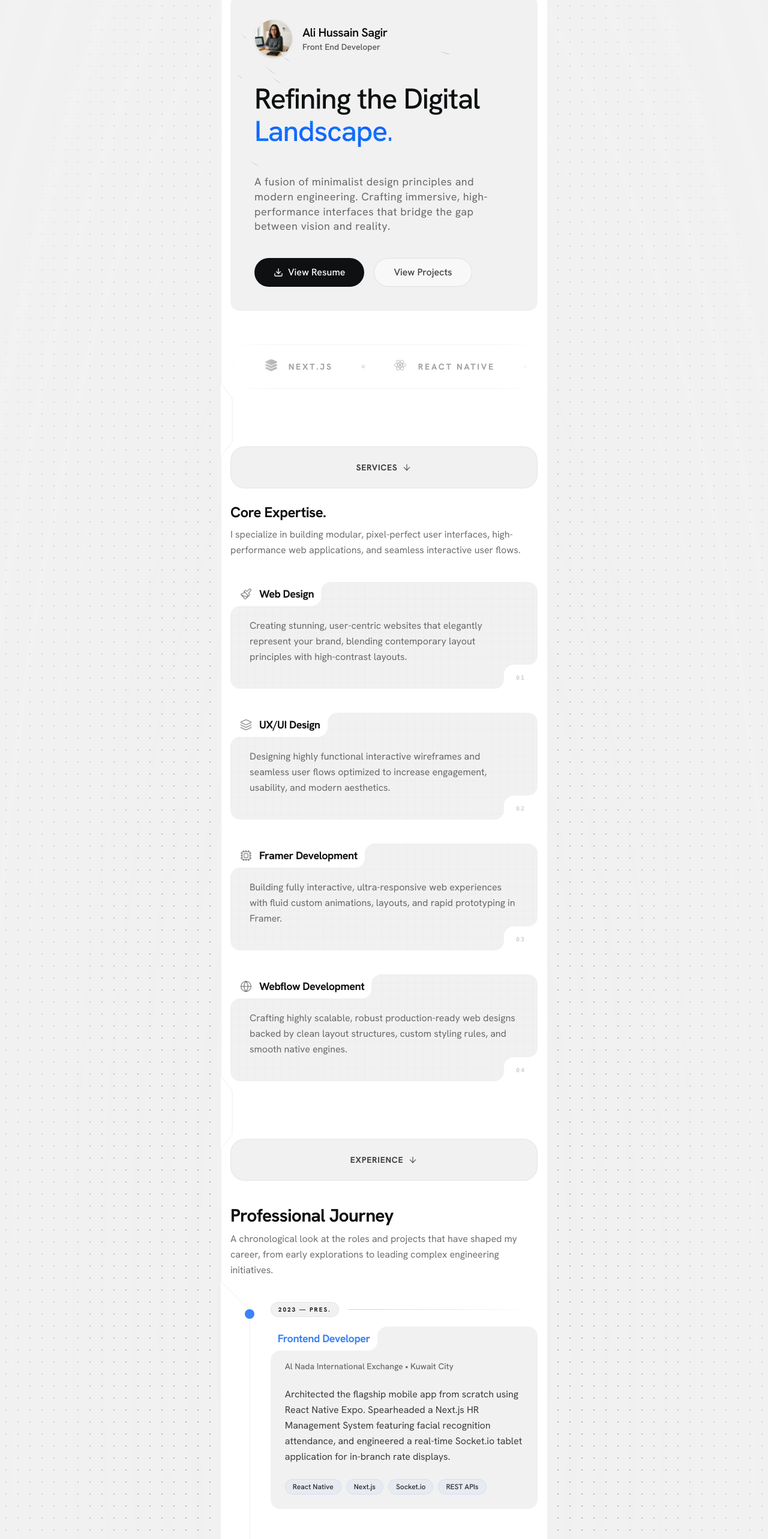
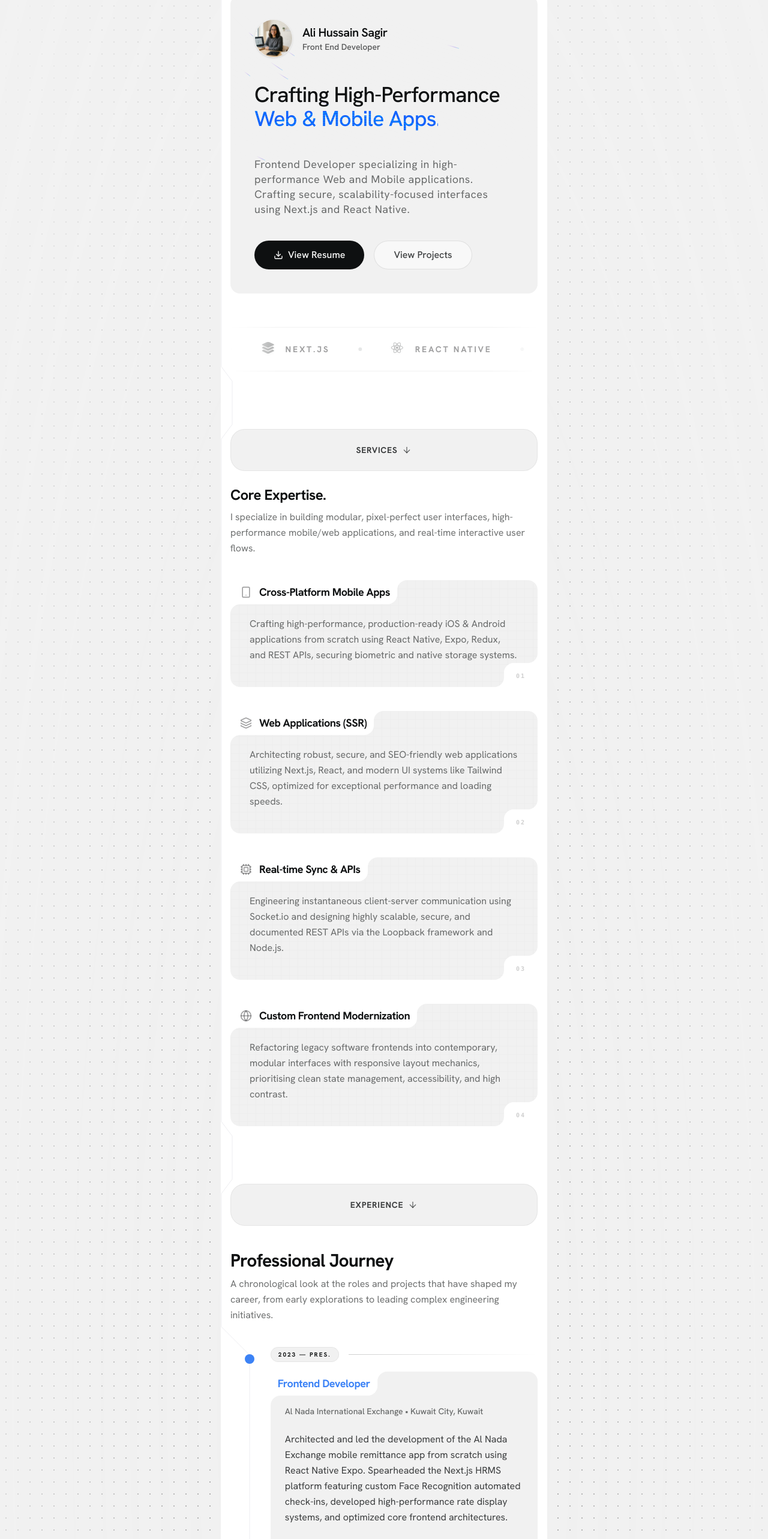
Before and after one commit to AS-DEVELOPER7/AS_DEVELOPER_PORTFOLIO, a Next.js app: page / in a window 1280 px wide. Shown: the part 80-2645 px from the top of the page at 60% size. Built offline with nearby package versions, Linux system fonts and the light colour scheme.

Commit message:
email integration

```diff
--- a/app/page.js
+++ b/app/page.js
@@ -36,7 +36,6 @@ export default function Home() {
           <div className="mb-20 w-full">
             <SocialSection />
           </div>
-
           {/* Footer */}
           <Footer />
         </div>
--- a/package.json
+++ b/package.json
@@ -9,6 +9,7 @@
     "lint": "eslint"
   },
   "dependencies": {
+    "@emailjs/browser": "^4.4.1",
     "@react-three/fiber": "^9.6.1",
     "clsx": "^2.1.1",
     "framer-motion": "^12.38.0",
--- a/src/components/atoms/ui/timeline.js
+++ b/src/components/atoms/ui/timeline.js
@@ -276,9 +276,9 @@ export const TimelineEntry = ({
           <p className="text-primary/60 text-sm  font-medium">
             {company} • {location}
           </p>
-          <p className="text-primary/80 leading-relaxed text-base ">
+          <div className="text-primary/80 leading-relaxed text-base ">
             {description}
-          </p>
+          </div>
           <div className="flex flex-wrap gap-2 ">
             {technologies?.map((tech) => (
               <span
--- a/src/components/organisms/Footer.js
+++ b/src/components/organisms/Footer.js
@@ -41,9 +41,9 @@ export const Footer = () => {
     {
       title: "Socials",
       links: [
-        { name: "GitHub", href: "https://github.com" },
-        { name: "LinkedIn", href: "https://linkedin.com" },
-        { name: "Twitter / X", href: "https://twitter.com" },
+        { name: "GitHub", href: "https://github.com/AS-DEVELOPER7" },
+        { name: "LinkedIn", href: "https://linkedin.com/in/as-developer" },
+        { name: "Email", href: "mailto:alihussainsagir.dev@gmail.com" },
       ],
     },
   ];
--- a/src/components/organisms/about/AboutHero.js
+++ b/src/components/organisms/about/AboutHero.js
@@ -31,7 +31,7 @@ export const AboutHero = () => {
         >
           Hi, I&apos;m Ali
           <CanvasText
-            text="Web Designer & Developer."
+            text="Frontend Developer."
             className="text-primary font-medium"
             backgroundClassName="bg-blue-600 dark:bg-blue-700"
             colors={[
@@ -52,9 +52,7 @@ export const AboutHero = () => {
         </motion.h1>
         {/* Primary Narrative */}
         <TextGenerateEffect
-          words="I create custom websites that blend creativity and functionality, using
-        state-of-the-art framework technologies like Next.js and React Native to
-        craft unique, immersive digital experiences for each client."
+          words="I architect and build premium web and mobile applications from the ground up, utilizing high-performance frameworks like Next.js and React Native Expo to deliver banking-grade security, real-time synchronization, and stellar responsiveness."
           className=" leading-relaxed font-normal max-w-2xl transition-colors"
           // duration={0.8}
         />
--- a/src/components/organisms/contact/ContactForm.js
+++ b/src/components/organisms/contact/ContactForm.js
@@ -5,6 +5,7 @@ import { Hero } from "@/components/organisms/Hero";
 import { CanvasText } from "@/components/atoms/ui/canvas-text";
 import { TextGenerateEffect } from "@/components/atoms/ui/text-generate-effect";
 import { cn } from "@/utils/cn";
+import emailjs from "@emailjs/browser";
 
 export const ContactForm = () => {
   const [formData, setFormData] = useState({
@@ -27,13 +28,33 @@ export const ContactForm = () => {
     }
 
     setStatus("sending");
-    // Simulate API request
-    setTimeout(() => {
-      setStatus("success");
-      setFormData({ name: "", email: "", message: "" });
-      // Reset status after a few seconds
-      setTimeout(() => setStatus("idle"), 4000);
-    }, 1500);
+
+    const serviceId = process.env.NEXT_PUBLIC_EMAILJS_SERVICE_ID || "YOUR_SERVICE_ID";
+    const templateId = process.env.NEXT_PUBLIC_EMAILJS_TEMPLATE_ID || "YOUR_TEMPLATE_ID";
+    const publicKey = process.env.NEXT_PUBLIC_EMAILJS_PUBLIC_KEY || "YOUR_PUBLIC_KEY";
+
+    const templateParams = {
+      from_name: formData.name,
+      from_email: formData.email,
+      message: formData.message,
+      to_name: "Ali Hussain Sagir",
+    };
+
+    emailjs
+      .send(serviceId, templateId, templateParams, { publicKey })
+      .then(
+        (response) => {
+          console.log("EMAILJS SUCCESS!", response.status, response.text);
+          setStatus("success");
+          setFormData({ name: "", email: "", message: "" });
+          setTimeout(() => setStatus("idle"), 4000);
+        },
+        (err) => {
+          console.error("EMAILJS FAILED...", err);
+          setStatus("error");
+          setTimeout(() => setStatus("idle"), 4000);
+        }
+      );
   };
 
   return (
@@ -169,6 +190,18 @@ export const ContactForm = () => {
                   <i className="fa-solid fa-circle-check text-sm" />
                 </motion.span>
               )}
+              {status === "error" && (
+                <motion.span
+                  key="error"
+                  initial={{ opacity: 0, y: 10 }}
+                  animate={{ opacity: 1, y: 0 }}
+                  exit={{ opacity: 0, y: -10 }}
+                  className="flex items-center gap-2 text-rose-500 font-extrabold"
+                >
+                  Sending Failed
+                  <i className="fa-solid fa-triangle-exclamation text-sm animate-pulse" />
+                </motion.span>
+              )}
             </AnimatePresence>
           </button>
         </form>
--- a/src/components/organisms/home/ExperienceSection.js
+++ b/src/components/organisms/home/ExperienceSection.js
@@ -2,7 +2,6 @@
 import React from "react";
 import { Timeline, TimelineEntry } from "@/components/atoms/ui/timeline";
 import { motion } from "framer-motion";
-import { ArrowDown } from "lucide-react";
 import { SectionBadge } from "@/components/atoms/ui/section-badge";
 
 export const ExperienceSection = () => {
@@ -13,12 +12,9 @@ export const ExperienceSection = () => {
         <TimelineEntry
           role="Frontend Developer"
           company="Al Nada International Exchange"
-          location="Kuwait City"
-          description="Architected the flagship mobile app from scratch using React Native
-            Expo. Spearheaded a Next.js HR Management System featuring facial
-            recognition attendance, and engineered a real-time Socket.io tablet
-            application for in-branch rate displays."
-          technologies={["React Native", "Next.js", "Socket.io", "REST APIs"]}
+          location="Kuwait City, Kuwait"
+          description="Architected and led the development of the Al Nada Exchange mobile remittance app from scratch using React Native Expo. Spearheaded the Next.js HRMS platform featuring custom Face Recognition automated check-ins, developed high-performance rate display systems, and optimized core frontend architectures."
+          technologies={["React Native", "Next.js", "Socket.io", "REST APIs", "Expo", "Redux.js"]}
         />
       ),
     },
@@ -28,26 +24,21 @@ export const ExperienceSection = () => {
         <TimelineEntry
           role="Frontend Developer Intern"
           company="Taqanal Energy Pvt. Ltd"
-          location="Bengaluru"
-          description="Built a data-heavy energy monitoring dashboard utilizing React.js
-            for real-time graphing. Developed a scalable REST API using the
-            Loopback framework and launched a React Native mobile app for remote
-            field personnel."
-          technologies={["React.js", "React Native", "Loopback", "Redux"]}
+          location="Bengaluru, India"
+          description="Built a data-heavy energy monitoring web dashboard using React.js featuring real-time graphing. Developed and documented scalable REST APIs using Loopback, and launched a React Native mobile application for remote personnel sync."
+          technologies={["React.js", "React Native", "Loopback", "REST APIs", "Redux"]}
         />
       ),
     },
     {
-      title: "Early 2022",
+      title: "2022",
       content: (
         <TimelineEntry
           role="Frontend Developer Intern"
           company="OrangeFox"
-          location="Mumbai"
-          description="Delivered custom-built web interfaces tailored to specific business
-            logic and branding. Implemented global state management using
-            Redux.js to ensure state persistence across dynamic user sessions."
-          technologies={["React.js", "Redux.js", "CSS3/HTML5"]}
+          location="Mumbai, India"
+          description="Delivered customized, responsive web interfaces tailored to business logic and branding using React.js. Implemented scalable global state management pipelines using Redux.js to ensure data persistence across user sessions."
+          technologies={["React.js", "Redux.js", "HTML5", "CSS3"]}
         />
       ),
     },
--- a/src/components/organisms/home/HeroContent.js
+++ b/src/components/organisms/home/HeroContent.js
@@ -28,11 +28,11 @@ export const HeroContent = () => {
           delay: 0.2,
           ease: [0.16, 1, 0.3, 1],
         }}
-        className="text-5xl font-medium tracking-tight text-primary leading-[1.2] transition-colors"
+        className="text-4xl font-medium tracking-tight text-primary leading-[1.2] transition-colors"
       >
-        Refining the Digital <br />
+        Crafting High-Performance <br />
         <CanvasText
-          text="Landscape."
+          text="Web & Mobile Apps."
           className="text-primary font-medium"
           backgroundClassName="bg-blue-600 dark:bg-blue-700"
           colors={[
@@ -53,7 +53,7 @@ export const HeroContent = () => {
       </motion.h1>
 
       <TextGenerateEffect
-        words="A fusion of minimalist design principles and modern engineering. Crafting immersive, high-performance interfaces that bridge the gap between vision and reality."
+        words="Frontend Developer specializing in high-performance Web and Mobile applications. Crafting secure, scalability-focused interfaces using Next.js and React Native."
         className=" leading-relaxed font-normal max-w-2xl transition-colors"
         // duration={0.8}
       />
--- a/src/components/organisms/home/ServicesSection.js
+++ b/src/components/organisms/home/ServicesSection.js
@@ -1,35 +1,35 @@
 "use client";
 import React from "react";
 import { motion } from "framer-motion";
-import { Paintbrush, Layers, Cpu, Globe } from "lucide-react";
+import { Smartphone, Layers, Cpu, Globe } from "lucide-react";
 import { ServiceCard } from "@/components/molecules/ServiceCard";
 import { SectionBadge } from "@/components/atoms/ui/section-badge";
 
 export const ServicesSection = () => {
   const services = [
     {
-      title: "Web Design",
-      icon: Paintbrush,
+      title: "Cross-Platform Mobile Apps",
+      icon: Smartphone,
       description:
-        "Creating stunning, user-centric websites that elegantly represent your brand, blending contemporary layout principles with high-contrast layouts.",
+        "Crafting high-performance, production-ready iOS & Android applications from scratch using React Native, Expo, Redux, and REST APIs, securing biometric and native storage systems.",
     },
     {
-      title: "UX/UI Design",
+      title: "Web Applications (SSR)",
       icon: Layers,
       description:
-        "Designing highly functional interactive wireframes and seamless user flows optimized to increase engagement, usability, and modern aesthetics.",
+        "Architecting robust, secure, and SEO-friendly web applications utilizing Next.js, React, and modern UI systems like Tailwind CSS, optimized for exceptional performance and loading speeds.",
     },
     {
-      title: "Framer Development",
+      title: "Real-time Sync & APIs",
       icon: Cpu,
       description:
-        "Building fully interactive, ultra-responsive web experiences with fluid custom animations, layouts, and rapid prototyping in Framer.",
+        "Engineering instantaneous client-server communication using Socket.io and designing highly scalable, secure, and documented REST APIs via the Loopback framework and Node.js.",
     },
     {
-      title: "Webflow Development",
+      title: "Custom Frontend Modernization",
       icon: Globe,
       description:
-        "Crafting highly scalable, robust production-ready web designs backed by clean layout structures, custom styling rules, and smooth native engines.",
+        "Refactoring legacy software frontends into contemporary, modular interfaces with responsive layout mechanics, prioritising clean state management, accessibility, and high contrast.",
     },
   ];
 
@@ -51,7 +51,7 @@ export const ServicesSection = () => {
         </h2>
         <p className="text-primary/60 text-base font-normal leading-relaxed">
           I specialize in building modular, pixel-perfect user interfaces,
-          high-performance web applications, and seamless interactive user
+          high-performance mobile/web applications, and real-time interactive user
           flows.
         </p>
       </motion.div>
--- a/src/components/organisms/home/SocialSection.js
+++ b/src/components/organisms/home/SocialSection.js
@@ -8,22 +8,22 @@ export const SocialSection = () => {
     {
       title: "GitHub",
       iconClass: "fa-brands fa-github",
-      href: "https://github.com",
+      href: "https://github.com/AS-DEVELOPER7",
     },
     {
       title: "LinkedIn",
       iconClass: "fa-brands fa-linkedin-in",
-      href: "https://linkedin.com",
+      href: "https://linkedin.com/in/as-developer",
     },
     {
-      title: "Twitter / X",
-      iconClass: "fa-brands fa-x-twitter",
-      href: "https://twitter.com",
+      title: "Phone",
+      iconClass: "fa-solid fa-phone",
+      href: "tel:+96594453835",
     },
     {
       title: "Email",
       iconClass: "fa-solid fa-envelope",
-      href: "mailto:hello@example.com",
+      href: "mailto:alihussainsagir.dev@gmail.com",
     },
   ];
 
@@ -37,11 +37,10 @@ export const SocialSection = () => {
         className="flex flex-col gap-2  "
       >
         <h2 className="text-2xl  font-bold tracking-tight text-primary">
-          Let's Connect.
+          Let&apos;s Connect.
         </h2>
         <p className="text-primary/60 text-base font-medium  leading-relaxed">
-          I'm always open to discussing product design work or partnership
-          opportunities.
+          I&apos;m always open to discussing new opportunities, collaborations, or engineering solutions.
         </p>
       </motion.div>
 
--- a/src/components/organisms/work/WorkHeader.js
+++ b/src/components/organisms/work/WorkHeader.js
@@ -28,7 +28,7 @@ export const WorkHeader = () => {
             animationDuration={10} // Sped up slightly so it's noticeable but smooth
           />
           <TextGenerateEffect
-            words="Showcasing my latest projects crafted with creativity and precision."
+            words="A selected showcase of production-ready applications, custom fintech platforms, and internal tools engineered with high fidelity."
             className=" leading-relaxed font-normal max-w-2xl transition-colors"
             // duration={0.8}
           />
--- a/src/data/skills.js
+++ b/src/data/skills.js
@@ -19,19 +19,19 @@ export const skillCategories = [
         name: "React Native",
         icon: "fa-brands fa-react",
         desc: "Cross-platform Mobile Apps",
-        score: 4,
+        score: 5,
       },
       {
         name: "Expo",
         icon: "fa-solid fa-mobile-screen-button",
         desc: "EAS Build, CLI & OTA Updates",
-        score: 4,
+        score: 5,
       },
       {
-        name: "Redux",
+        name: "Redux.js",
         icon: "fa-solid fa-diagram-project",
         desc: "State Management & Slices",
-        score: 4,
+        score: 5,
       },
     ],
   },
@@ -64,10 +64,16 @@ export const skillCategories = [
     tag: "BACK",
     skills: [
       {
-        name: "Super Base",
-        icon: "fa-solid fa-database",
-        desc: "PostgreSQL, Auth, Storage & Realtime",
-        score: 5,
+        name: "Node.js",
+        icon: "fa-brands fa-node-js",
+        desc: "Asynchronous Runtime Environment",
+        score: 4,
+      },
+      {
+        name: "Loopback",
+        icon: "fa-solid fa-circle-nodes",
+        desc: "Scalable REST API Development",
+        score: 4,
       },
       {
         name: "REST APIs",
@@ -79,7 +85,7 @@ export const skillCategories = [
         name: "Socket.io",
         icon: "fa-solid fa-bolt",
         desc: "Real-time Event-driven Apps",
-        score: 4,
+        score: 5,
       },
       {
         name: "Firebase",
@@ -93,10 +99,16 @@ export const skillCategories = [
         desc: "Headless Content Architecture",
         score: 4,
       },
+      {
+        name: "Stripe",
+        icon: "fa-solid fa-credit-card",
+        desc: "Payment Processing & Gateways",
+        score: 4,
+      },
     ],
   },
   {
-    title: "Tools & Methodologies",
+    title: "Tools & Platforms",
     tag: "TOOL",
     skills: [
       {
@@ -104,6 +116,18 @@ export const skillCategories = [
         icon: "fa-brands fa-github",
         desc: "CI/CD & Advanced Workflows",
         score: 5,
+      },
+      {
+        name: "Google Play Console",
+        icon: "fa-brands fa-google-play",
+        desc: "App Store Deployments & Manifests",
+        score: 5,
+      },
+      {
+        name: "Android & iOS SDK",
+        icon: "fa-solid fa-mobile-button",
+        desc: "Native SDK Integrations & Configs",
+        score: 4,
       },
       {
         name: "Tailwind CSS",
@@ -117,12 +141,6 @@ export const skillCategories = [
         desc: "Mobile-first Fluid Layouts",
         score: 5,
       },
-      {
-        name: "Framer Motion",
-        icon: "fa-solid fa-bezier-curve",
-        desc: "Micro-interactions & Animations",
-        score: 5,
-      },
     ],
   },
 ];
```
Also changed, not shown: 1 other file (tests, documents, lock files or other folders).
